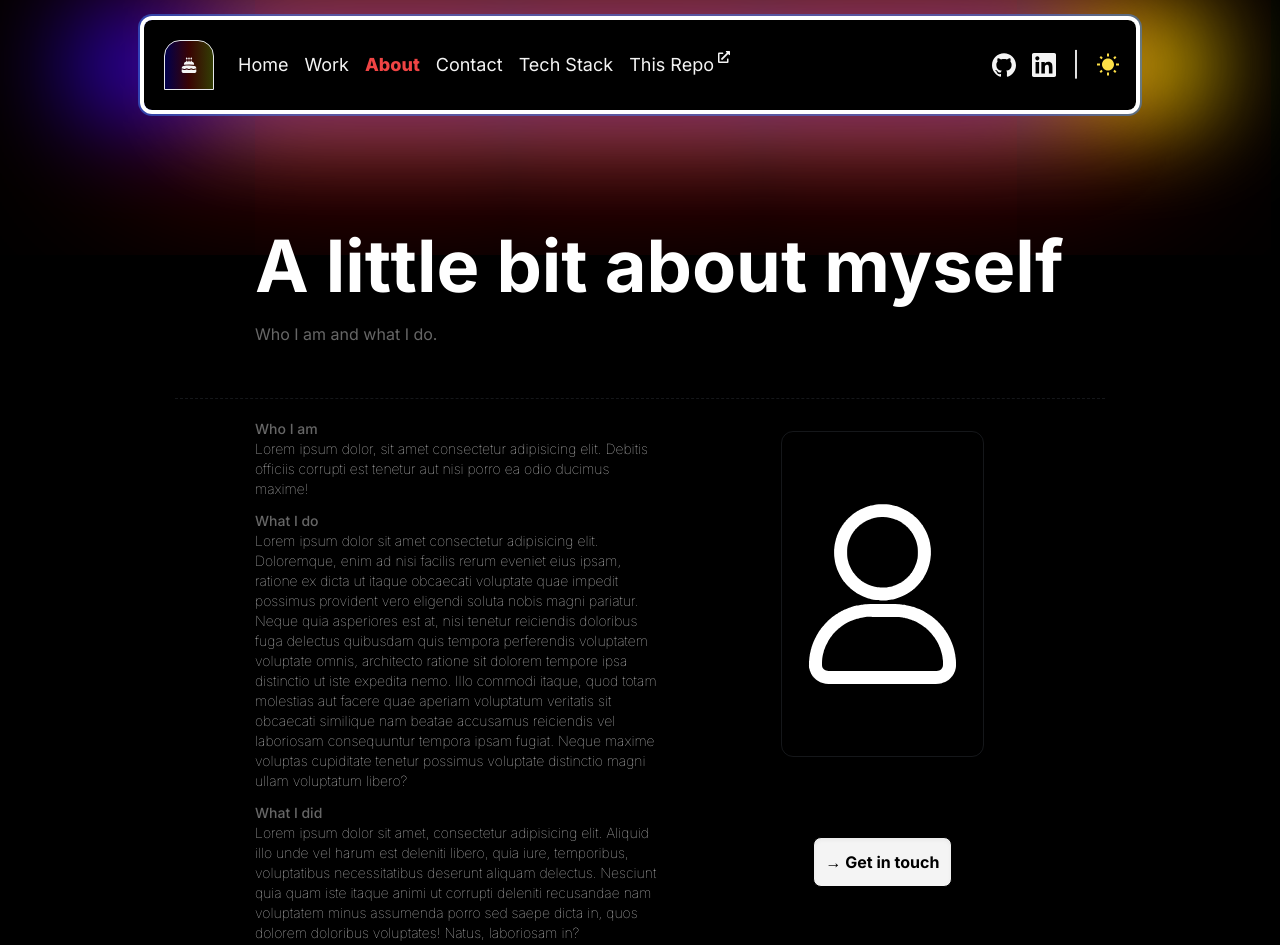
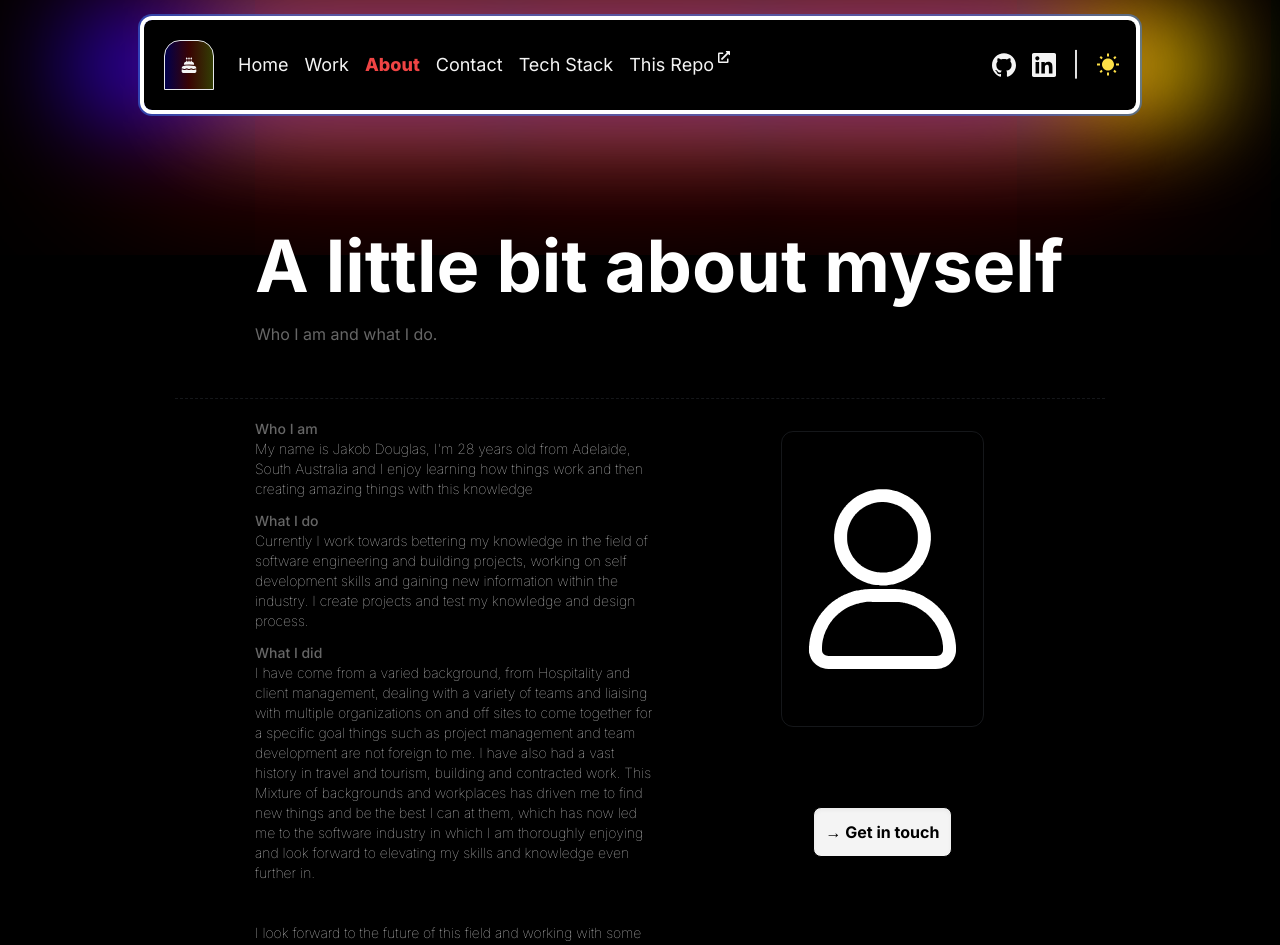
Before and after one commit to jakolandio3/portfolio_v1_2023, a Next.js app: page /about in a window 1280 px wide. Shown: the top 945 px of the page. Built offline with nearby package versions, Linux system fonts and the light colour scheme.

Commit message:
docs: remove lorem, write about me section

```diff
--- a/src/app/about/page.js
+++ b/src/app/about/page.js
@@ -21,49 +21,44 @@ function page() {
           <div className="pb-3">
             <h2 className="text-sm font-medium opacity-40">Who I am</h2>
             <p className="text-sm font-thin opacity-90">
-              Lorem ipsum dolor, sit amet consectetur adipisicing elit. Debitis
-              officiis corrupti est tenetur aut nisi porro ea odio ducimus
-              maxime!
+              My name is Jakob Douglas, I'm 28 years old from Adelaide, South
+              Australia and I enjoy learning how things work and then creating
+              amazing things with this knowledge
             </p>
           </div>
           <div className="pb-3">
             <h2 className="text-sm font-medium opacity-40">What I do</h2>
             <p className="text-sm font-thin opacity-90">
-              Lorem ipsum dolor sit amet consectetur adipisicing elit.
-              Doloremque, enim ad nisi facilis rerum eveniet eius ipsam, ratione
-              ex dicta ut itaque obcaecati voluptate quae impedit possimus
-              provident vero eligendi soluta nobis magni pariatur. Neque quia
-              asperiores est at, nisi tenetur reiciendis doloribus fuga delectus
-              quibusdam quis tempora perferendis voluptatem voluptate omnis,
-              architecto ratione sit dolorem tempore ipsa distinctio ut iste
-              expedita nemo. Illo commodi itaque, quod totam molestias aut
-              facere quae aperiam voluptatum veritatis sit obcaecati similique
-              nam beatae accusamus reiciendis vel laboriosam consequuntur
-              tempora ipsam fugiat. Neque maxime voluptas cupiditate tenetur
-              possimus voluptate distinctio magni ullam voluptatum libero?
+              Currently I work towards bettering my knowledge in the field of
+              software engineering and building projects, working on self
+              development skills and gaining new information within the
+              industry. I create projects and test my knowledge and design
+              process.
             </p>
           </div>
           <div className="pb-10">
             <h2 className="text-sm font-medium opacity-40">What I did</h2>
             <p className="text-sm font-thin opacity-90">
-              Lorem ipsum dolor sit amet, consectetur adipisicing elit. Aliquid
-              illo unde vel harum est deleniti libero, quia iure, temporibus,
-              voluptatibus necessitatibus deserunt aliquam delectus. Nesciunt
-              quia quam iste itaque animi ut corrupti deleniti recusandae nam
-              voluptatem minus assumenda porro sed saepe dicta in, quos dolorem
-              doloribus voluptates! Natus, laboriosam in?
+              I have come from a varied background, from Hospitality and client
+              management, dealing with a variety of teams and liaising with
+              multiple organizations on and off sites to come together for a
+              specific goal things such as project management and team
+              development are not foreign to me. I have also had a vast history
+              in travel and tourism, building and contracted work. This Mixture
+              of backgrounds and workplaces has driven me to find new things and
+              be the best I can at them, which has now led me to the software
+              industry in which I am thoroughly enjoying and look forward to
+              elevating my skills and knowledge even further in.
             </p>
           </div>
           <div className="pb-10">
             <p className="text-sm font-thin opacity-90">
-              Lorem ipsum dolor sit amet consectetur adipisicing elit. Delectus
-              eaque doloremque voluptatibus
+              I look forward to the future of this field and working with some
+              amazing people
             </p>
           </div>
           <div>
-            <p className="text-sm font-thin opacity-90">
-              Lorem ipsum dolor sit
-            </p>
+            <p className="text-sm font-thin opacity-90">-sincerely</p>
           </div>
         </main>
         <aside className="mx-5 mt-3 flex w-1/2 flex-col gap-20">
```
